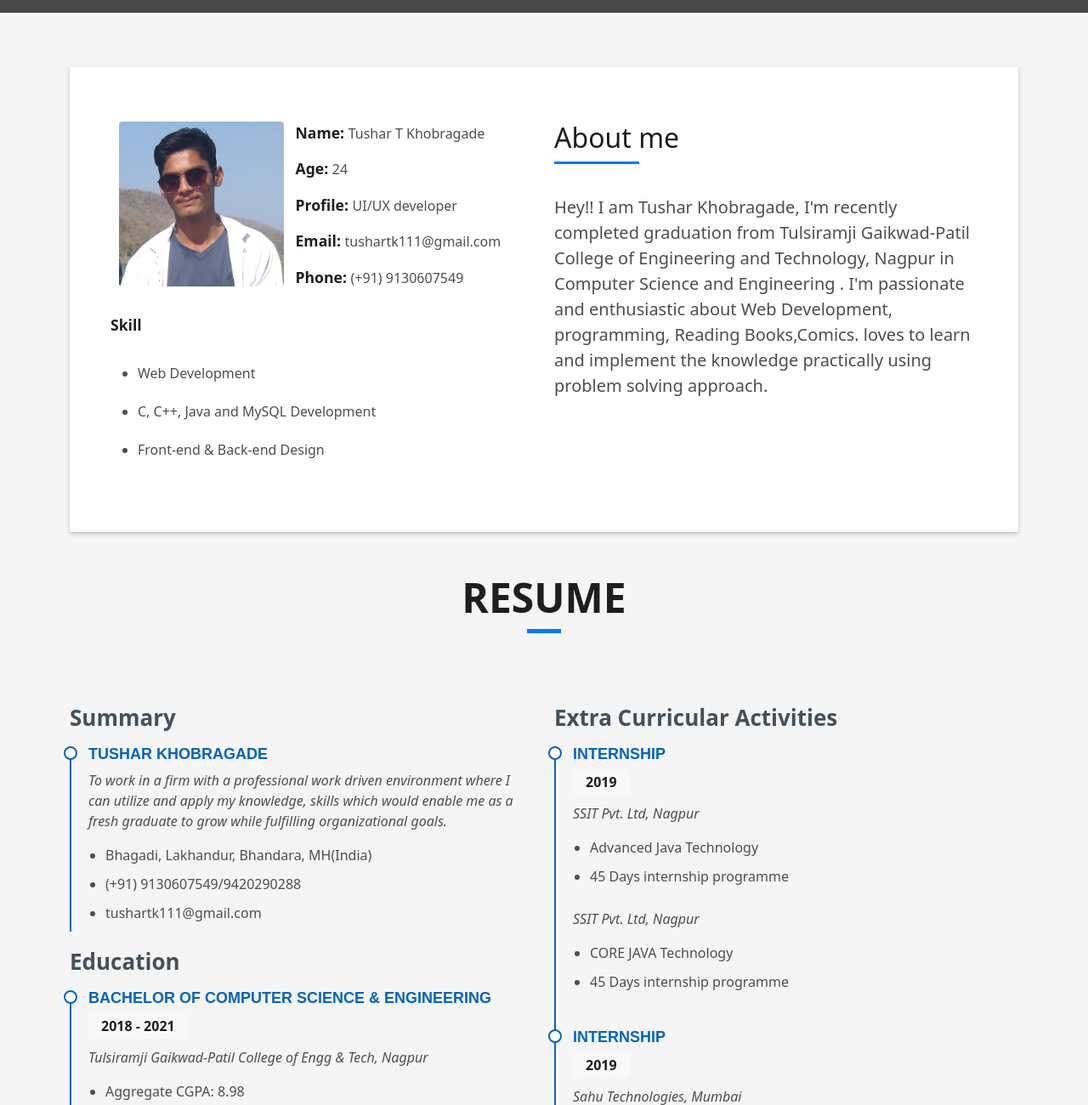
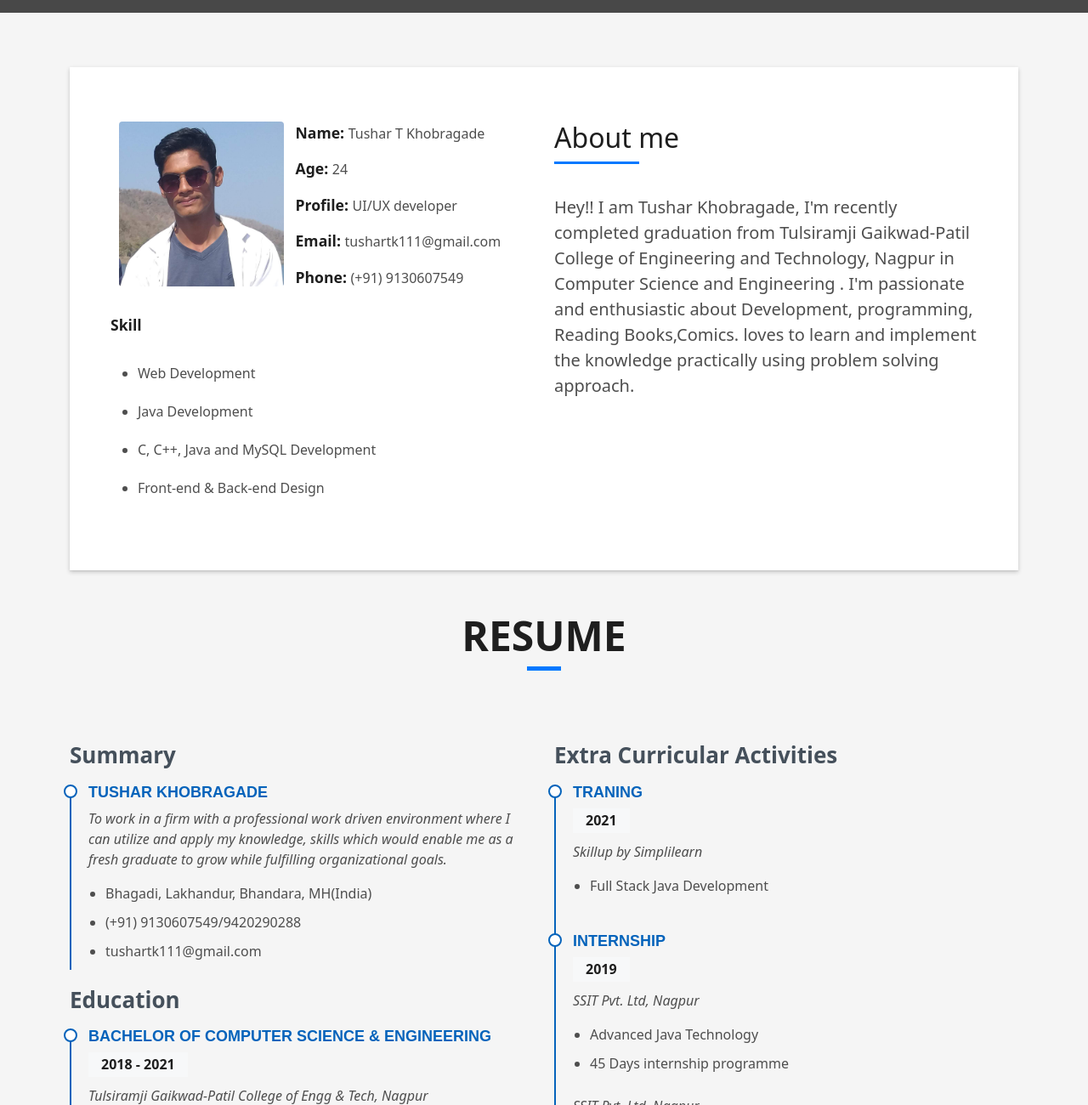
Before and after one commit to Tushar0106/Portfolio, a plain HTML site: page index.html in a window 1280 px wide. Shown: the part 785-2085 px from the top of the page at 85% size. Drawn offline with nearby package versions, Linux system fonts and the light colour scheme; grey boxes are pictures that could not be loaded; a script that the page names is missing.

Commit message:
Update commit

```diff
--- a/index.html
+++ b/index.html
@@ -53,7 +53,7 @@
       <div class="table-cell">
         <div class="container">
           <h1 class="hero-title mb-4">I am Tushar Khobragade</h1>
-          <p class="hero-subtitle"><span class="typed" data-typed-items="Web Developer, Natural Photographer, Editor"></span></p>
+          <p class="hero-subtitle"><span class="typed" data-typed-items="Web Developer, Java Developer, Natural Photographer"></span></p>
           <div class="hero-btn">
             <a href="assets/img/Resume_TusharKhobragade.pdf" target="_blank" class="btn btn-primary btn js-scroll px-4" href="#about" role="button">Download Resume</a>
             <a class="btn btn-primary btn js-scroll px-4" href="#contact" role="button">Contact Me</a>
@@ -95,6 +95,7 @@
                     <p class="title-s">Skill</p>
                       <ul>
                         <li><span style="color:#F95353;font-size:30px;"></span>Web Development</li>
+                        <li><span style="color:#F95353;font-size:30px;"></span>Java Development</li>
                         <li><span style="color:#F95353;font-size:30px;"></span>C, C++, Java and MySQL Development</li>
                         <li><span style="color:#F95353;font-size:30px;"></span>Front-end & Back-end Design</li>
                       </ul>
@@ -109,7 +110,7 @@
                       </h5>
                     </div>
                     <p class="lead">
-                       Hey!! I am Tushar Khobragade, I'm recently completed graduation from Tulsiramji Gaikwad-Patil College of Engineering and Technology, Nagpur in Computer Science and Engineering . I'm passionate and enthusiastic about Web Development, programming, Reading Books,Comics. loves to learn and implement the knowledge practically using problem solving approach.
+                       Hey!! I am Tushar Khobragade, I'm recently completed graduation from Tulsiramji Gaikwad-Patil College of Engineering and Technology, Nagpur in Computer Science and Engineering . I'm passionate and enthusiastic about Development, programming, Reading Books,Comics. loves to learn and implement the knowledge practically using problem solving approach.
                     </p>
                   </div>
                 </div>
@@ -171,6 +172,14 @@
           </div>
           <div class="col-lg-6">
             <h3 class="resume-title">Extra Curricular Activities</h3>
+            <div class="resume-item">
+              <h4>Traning</h4>
+              <h5>2021</h5>
+              <p><em>Skillup by Simplilearn</em></p>
+              <ul>
+                <li>Full Stack Java Development</li>
+              </ul>
+            </div>
             <div class="resume-item">
               <h4>Internship</h4>
               <h5>2019</h5>
```
